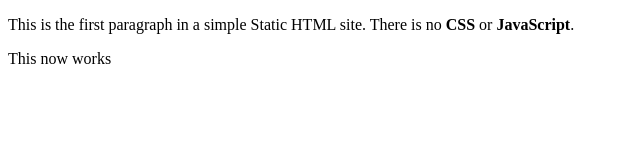
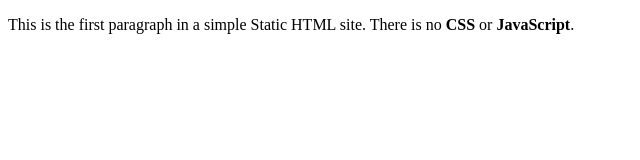
Before and after one commit to arya-hemanshu/static, a plain HTML site: page index.html in a window 1280 px wide. Shown: the full height of the page, 0-640 px from the left. Drawn offline with Linux system fonts and the light colour scheme.

Commit message:
fixed bug

```diff
--- a/index.html
+++ b/index.html
@@ -5,6 +5,5 @@
   </head>
   <body>
     <p>This is the first paragraph in a simple Static HTML site. There is no <strong>CSS</strong> or <strong>JavaScript</strong>.</p>
-    <p>This now works</p>
   </body>
 </html>
```
